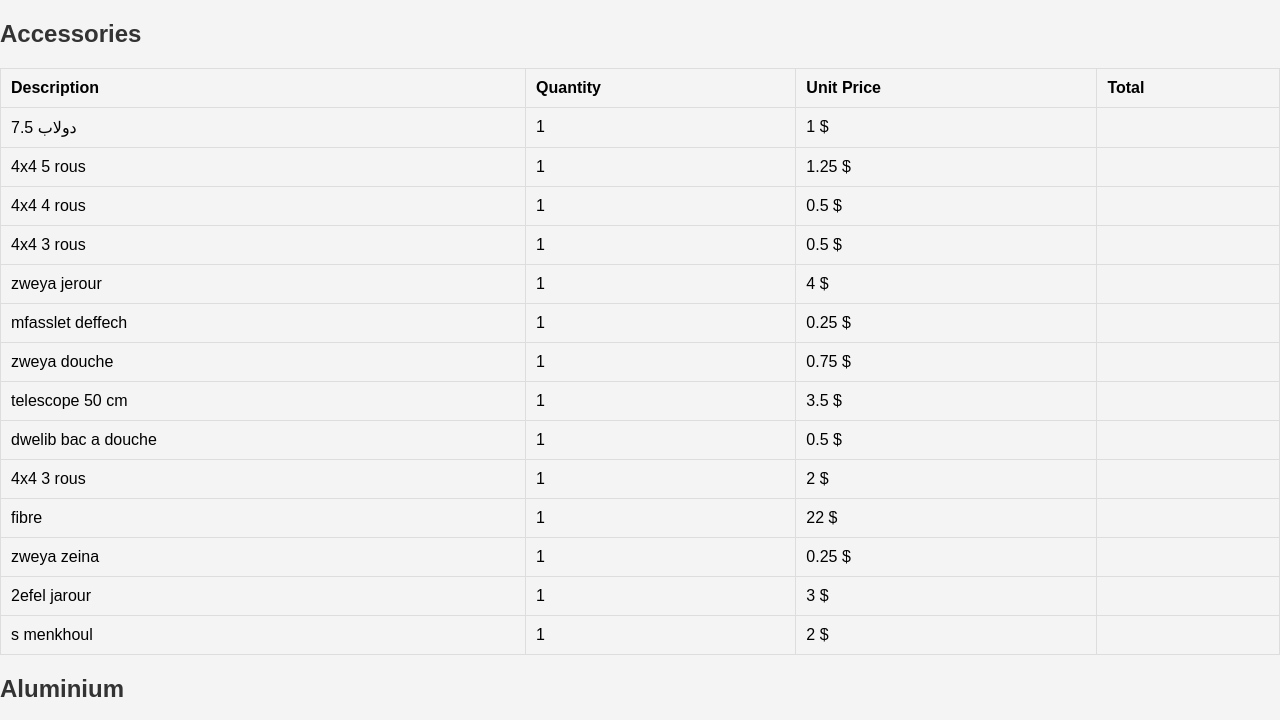
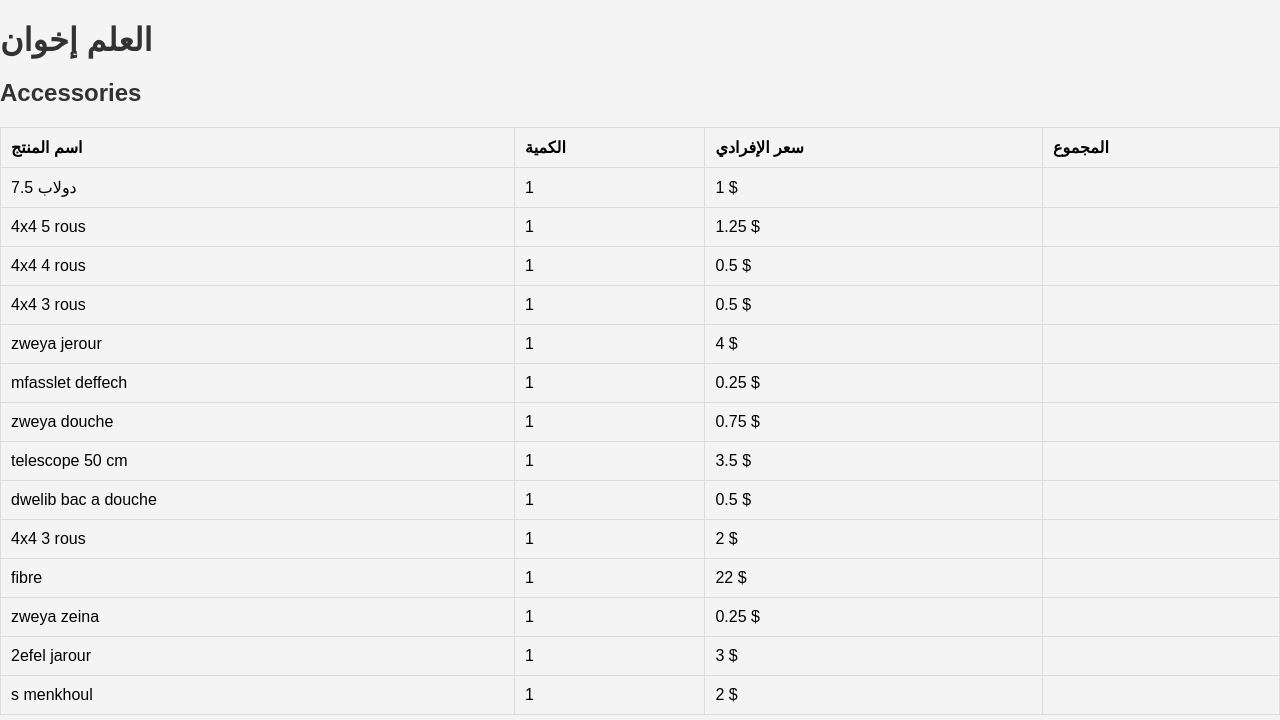
Before and after one commit to RoBat-1/Alam-Bros, a plain HTML site: page index.html in a window 1280 px wide. Shown: the top 720 px of the page. Drawn offline with Linux system fonts and the light colour scheme.

Commit message:
Update index.html

```diff
--- a/index.html
+++ b/index.html
@@ -6,14 +6,15 @@
     <title>Item price</title>
 </head>
 <body>
+<h1>العلم إخوان</h1>
     <h2>Accessories</h2>
     <table class="items">
         <thead>
             <tr>
-                <th>Description</th>
-                <th>Quantity</th>
-                <th>Unit Price</th>
-                <th>Total</th>
+                <th>اسم المنتج</th>
+                <th>الكمية</th>
+                <th>سعر الإفرادي</th>
+                <th>المجموع</th>
             </tr>
         </thead>
         <tbody>
```
